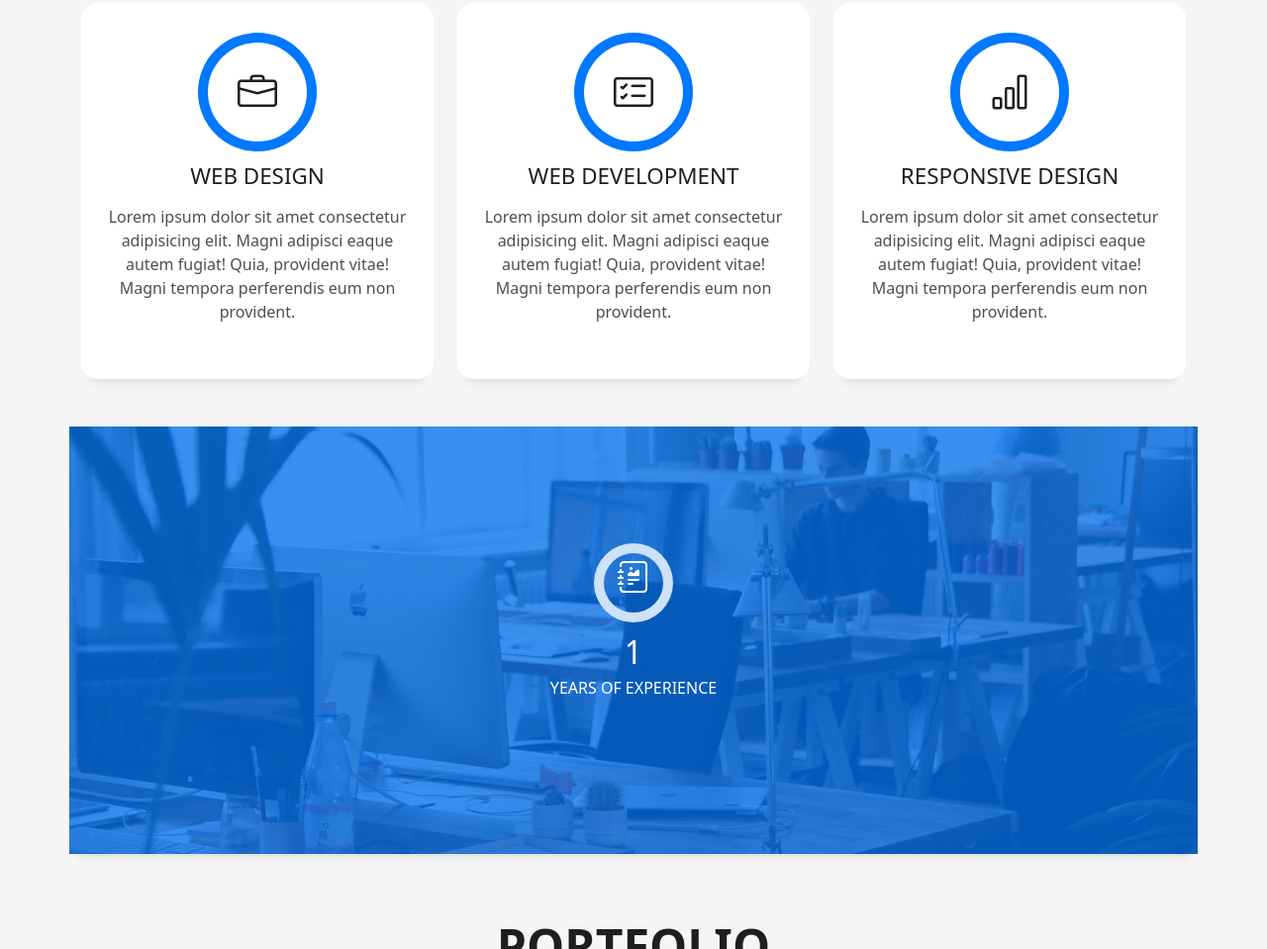
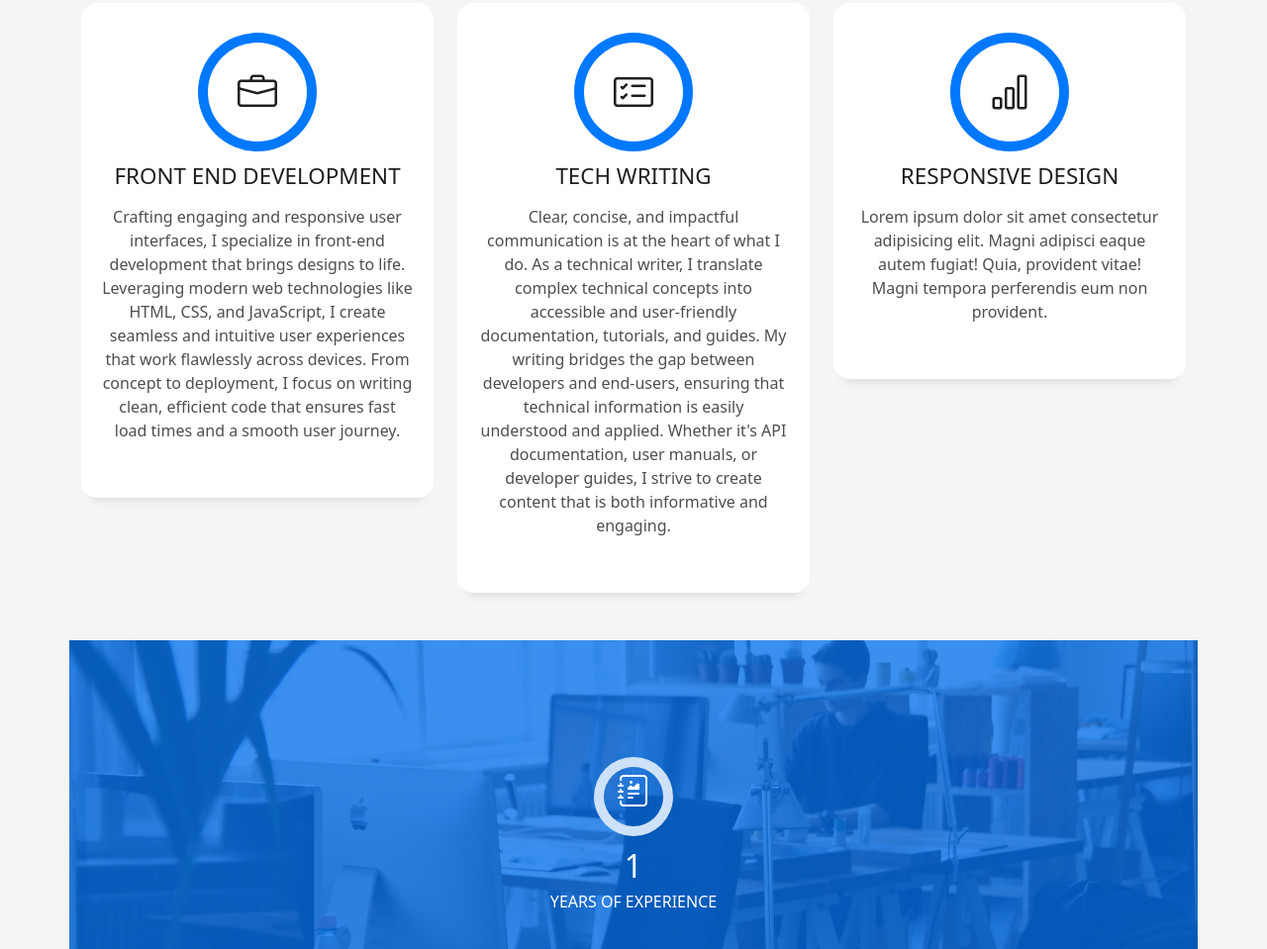
Before and after one commit to MaleeshaT/Portfolio, a plain HTML site: page docs/index.html in a window 1280 px wide. Shown: the part 2492-3451 px from the top of the page at 99% size. Drawn offline with Linux system fonts and the light colour scheme.

Commit message:
services changes

```diff
--- a/docs/index.html
+++ b/docs/index.html
@@ -190,11 +190,9 @@
                 <span class="ico-circle"><i class="bi bi-briefcase"></i></span>
               </div>
               <div class="service-content">
-                <h2 class="s-title">Web Design</h2>
+                <h2 class="s-title">Front End Development</h2>
                 <p class="s-description text-center">
-                  Lorem ipsum dolor sit amet consectetur adipisicing elit. Magni adipisci eaque autem fugiat! Quia,
-                  provident vitae! Magni
-                  tempora perferendis eum non provident.
+                  Crafting engaging and responsive user interfaces, I specialize in front-end development that brings designs to life. Leveraging modern web technologies like HTML, CSS, and JavaScript, I create seamless and intuitive user experiences that work flawlessly across devices. From concept to deployment, I focus on writing clean, efficient code that ensures fast load times and a smooth user journey.
                 </p>
               </div>
             </div>
@@ -205,11 +203,9 @@
                 <span class="ico-circle"><i class="bi bi-card-checklist"></i></span>
               </div>
               <div class="service-content">
-                <h2 class="s-title">Web Development</h2>
+                <h2 class="s-title">Tech Writing</h2>
                 <p class="s-description text-center">
-                  Lorem ipsum dolor sit amet consectetur adipisicing elit. Magni adipisci eaque autem fugiat! Quia,
-                  provident vitae! Magni
-                  tempora perferendis eum non provident.
+                  Clear, concise, and impactful communication is at the heart of what I do. As a technical writer, I translate complex technical concepts into accessible and user-friendly documentation, tutorials, and guides. My writing bridges the gap between developers and end-users, ensuring that technical information is easily understood and applied. Whether it's API documentation, user manuals, or developer guides, I strive to create content that is both informative and engaging.
                 </p>
               </div>
             </div>
```
